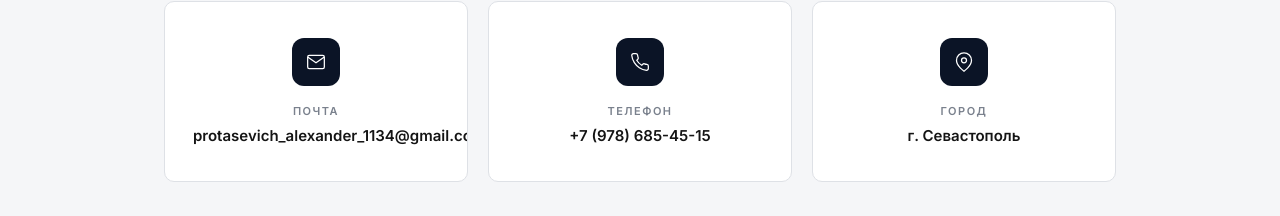
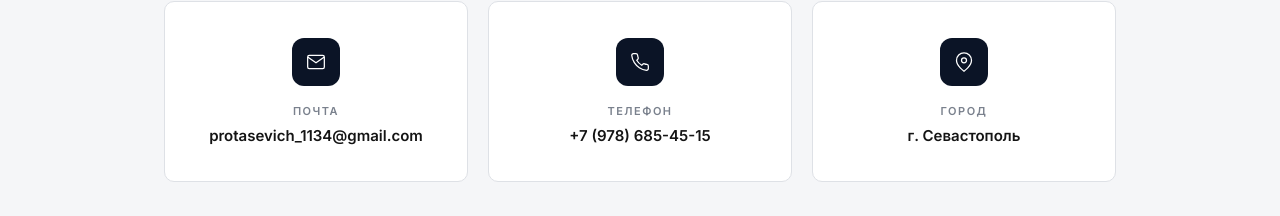
Before and after one commit to alskafbeats/Portfolio, a plain HTML site: page index.html in a window 1280 px wide. Shown: the part 3882-4098 px from the top of the page. Drawn offline with Linux system fonts and the light colour scheme.

Commit message:
Update index.html

```diff
--- a/index.html
+++ b/index.html
@@ -558,7 +558,7 @@ footer p{font-size:12px;color:rgba(255,255,255,.3);letter-spacing:.5px;}
             <div class="contact-item reveal">
                 <div class="c-icon"><svg viewBox="0 0 24 24"><path d="M4 4h16c1.1 0 2 .9 2 2v12c0 1.1-.9 2-2 2H4c-1.1 0-2-.9-2-2V6c0-1.1.9-2 2-2z"/><polyline points="22,6 12,13 2,6"/></svg></div>
                 <div class="c-label">Почта</div>
-                <div class="c-value">protasevich_alexander_1134@gmail.com</div>
+                <div class="c-value">protasevich_1134@gmail.com</div>
             </div>
             <div class="contact-item reveal">
                 <div class="c-icon"><svg viewBox="0 0 24 24"><path d="M22 16.92v3a2 2 0 01-2.18 2 19.79 19.79 0 01-8.63-3.07 19.5 19.5 0 01-6-6A19.79 19.79 0 012.12 4.18 2 2 0 014.11 2h3a2 2 0 012 1.72c.127.96.361 1.903.7 2.81a2 2 0 01-.45 2.11L8.09 9.91a16 16 0 006 6l1.27-1.27a2 2 0 012.11-.45c.907.339 1.85.573 2.81.7A2 2 0 0122 16.92z"/></svg></div>
```
